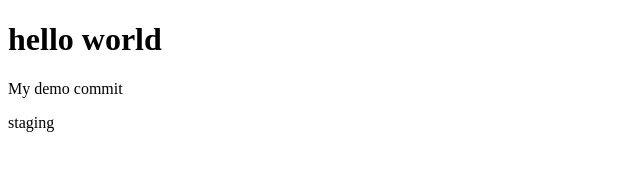
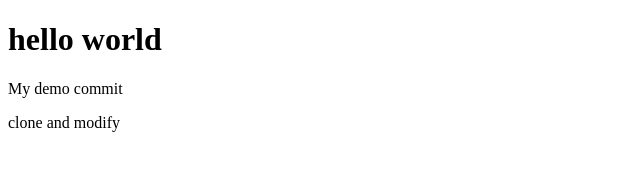
Before and after one commit to pradeep-lingasamy/gitdemo, a plain HTML site: page index.html in a window 1280 px wide. Shown: the full height of the page, 0-640 px from the left. Drawn offline with Linux system fonts and the light colour scheme.

Commit message:
modify after pull

```diff
--- a/index.html
+++ b/index.html
@@ -9,6 +9,6 @@
 <body>
     <h1>hello world</h1>
     <p>My demo commit</p>
-    <p>staging</p>
+    <p>clone and modify</p>
 </body>
 </html>
```
